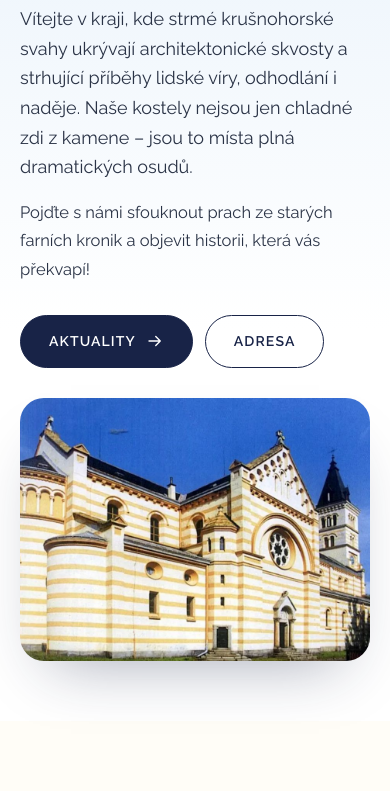
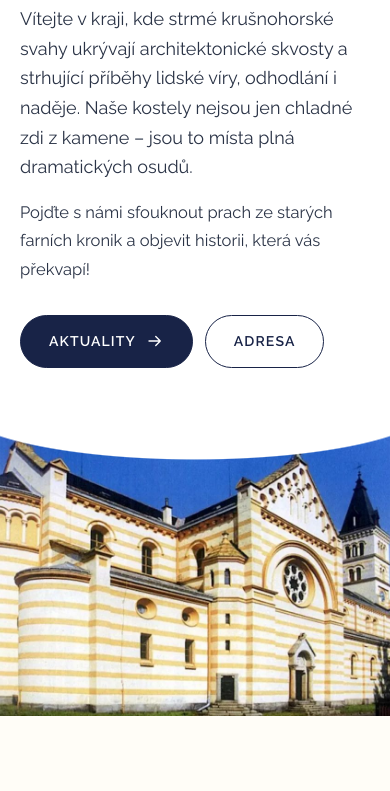
Before and after one commit to farnostkraslice/farnost-web, a plain HTML site: page historie.html in a window 390 px wide. Shown: the part 309-1100 px from the top of the page. Drawn offline with Linux system fonts and the light colour scheme.

Commit message:
Podstránky: fotka v záhlaví s oblou bílou plochou (i pro telefon)
Co-Authored-By: Claude Opus 5.5 <noreply@anthropic.com>

```diff
--- a/historie.html
+++ b/historie.html
@@ -23,7 +23,7 @@
   <button class="burger" aria-label="Menu" aria-expanded="false" aria-controls="menu"><svg viewBox="0 0 24 24"><path d="M4 8h16M4 16h16"/></svg></button>
 </div></header>
 <main id="obsah">
-<section class="page-hero" data-line="hero"><div class="wrap page-hero-grid">
+<section class="page-hero photo-hero" data-line="hero"><div class="wrap page-hero-grid">
   <div>
     <span class="eyebrow">Historie</span>
     <h1>Příběhy našich kostelů</h1>
--- a/style.css
+++ b/style.css
@@ -518,3 +518,19 @@ header.scrolled .brand-mark svg{width:62px}
 /* druhá (zadní) ruka faráře – tmavší, houpe se opačně */
 .pr-arm-b{fill:#3A639A}
 .farar.running .pr-arm-b{animation:pr-swing .4s ease-in-out infinite alternate-reverse}
+
+/* ---------- podstránky s fotkou: bílá oblá plocha zakousnutá do fotky ---------- */
+.photo-hero{position:relative;overflow:hidden;background:#fff;min-height:clamp(560px,46vw,720px);display:flex;align-items:center}
+.photo-hero::before{content:"";position:absolute;z-index:1;top:-35%;bottom:-35%;left:-30%;width:94%;border-radius:50%;
+  background:linear-gradient(180deg,#fff 0%,#fff 55%,var(--mist) 140%);box-shadow:30px 0 60px -30px rgba(24,35,71,.25)}
+.photo-hero .page-hero-grid{grid-template-columns:minmax(0,560px) 1fr}
+.photo-hero .page-hero-img{position:absolute;z-index:0;top:100px;right:0;bottom:0;width:58%;border-radius:0;box-shadow:none;aspect-ratio:auto}
+.photo-hero .wrap.page-hero-grid{position:static;z-index:auto;width:100%}
+.photo-hero>.wrap>div:first-child{position:relative;z-index:2}
+@media (max-width:960px){
+  .photo-hero{display:block;min-height:0;padding-bottom:0}
+  .photo-hero::before{display:none}
+  .photo-hero .page-hero-grid{grid-template-columns:1fr}
+  .photo-hero .page-hero-img{position:relative;inset:auto;width:auto;aspect-ratio:5/4;margin:6px calc(-1 * clamp(20px,4vw,40px)) 0;max-height:none}
+  .photo-hero .page-hero-img{-webkit-mask-image:radial-gradient(ellipse 62% 56px at 50% 0,transparent 98%,#000 100%);mask-image:radial-gradient(ellipse 62% 56px at 50% 0,transparent 98%,#000 100%)}
+}
```
Also changed, not shown: aktuality.html (+1 -1 lines), detsky-tabor.html (+1 -1 lines), porad-mesice.html (+1 -1 lines), 1 other file.
